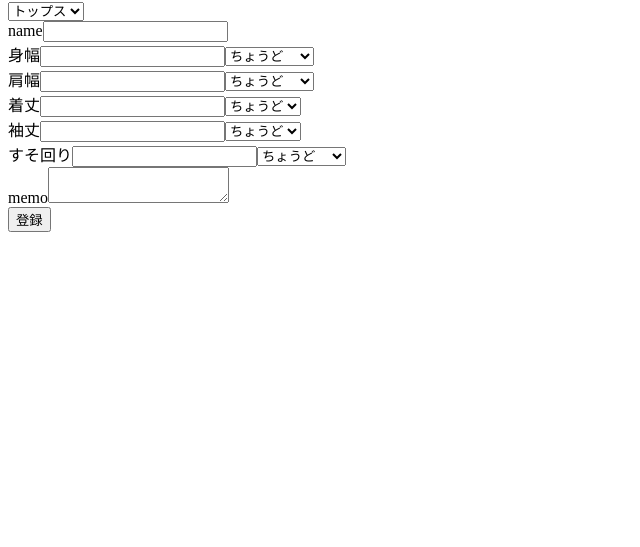
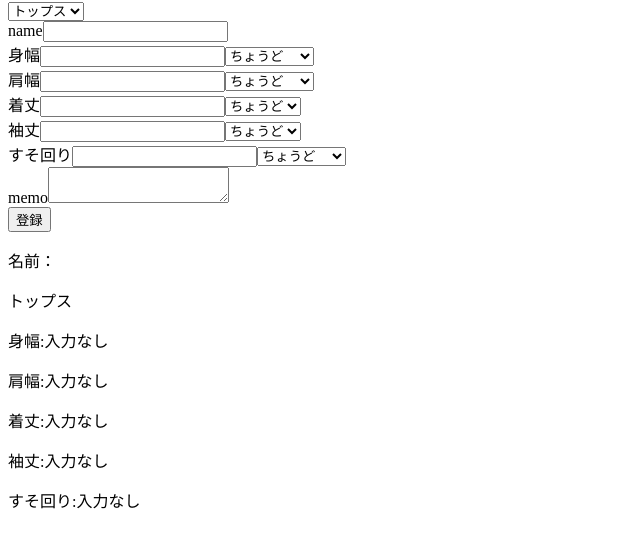
Before and after one commit to Shugo193/fit-predictor, a plain HTML site: page index.html in a window 1280 px wide. Both pictures are taken after a click on the button "登録". Shown: the part 87-634 px from the top of the page, without its empty margins (0-640 px from the left). Drawn offline with Linux system fonts and the light colour scheme.

Commit message:
show saved clothes list with mesurements

```diff
--- a/app.js
+++ b/app.js
@@ -57,12 +57,49 @@ function displayPoints(points, pointArea) {
     pointArea.appendChild(pointsDiv);
   }
 }
+
+function displayAllData(db, allDataArea) {
+  allDataArea.innerHTML = "";
+  const transaction = db.transaction("clothes", "readonly");
+  const store = transaction.objectStore("clothes");
+  const getRequest = store.getAll();
+
+  getRequest.onsuccess = () => {
+    for (const data of getRequest.result) {
+      const { name, category, memo, measurements, id } = data;
+
+      const clothesDiv = document.createElement("div");
+      const nameP = document.createElement("p");
+      nameP.textContent = `名前：${name}`;
+      const categoryP = document.createElement("p");
+      categoryP.textContent = CATEGORIES[category].label;
+      const memoP = document.createElement("p");
+      memoP.textContent = memo;
+
+      const pointsDiv = document.createElement("div");
+      for (const point of CATEGORIES[category].points) {
+        const { key, label, type } = point;
+        const { cmValue, fitEvaluation } = measurements[key];
+
+        const p = document.createElement("p");
+        if (cmValue !== null) {
+          p.textContent = `${label}：${cmValue}cm、 ${EVALUATION[type][fitEvaluation + 2]}`;
+        } else {
+          p.textContent = `${label}:入力なし`;
+        }
+        pointsDiv.appendChild(p);
+      }
+      clothesDiv.append(nameP, categoryP, pointsDiv, memoP);
+      allDataArea.appendChild(clothesDiv);
+    }
+  };
+}
 //indexedDB
 const requestOpen = indexedDB.open("clothesDB", 1);
 let db;
 requestOpen.onupgradeneeded = (event) => {
-  const dataBase = event.target.result;
-  dataBase.createObjectStore("clothes", { keyPath: "id", autoIncrement: true });
+  const database = event.target.result;
+  database.createObjectStore("clothes", { keyPath: "id", autoIncrement: true });
 };
 
 requestOpen.onerror = (event) => {
@@ -71,11 +108,13 @@ requestOpen.onerror = (event) => {
 
 requestOpen.onsuccess = (event) => {
   db = event.target.result;
+  displayAllData(db, allDataArea);
 };
 
 const pointArea = document.getElementById("points");
 const categorySelect = document.getElementById("category");
 const registerButton = document.getElementById("registerButton");
+const allDataArea = document.getElementById("allData");
 
 displayPoints(CATEGORIES[categorySelect.value].points, pointArea);
 
@@ -88,7 +127,7 @@ registerButton.addEventListener("click", () => {
   clothesInformation.name = document.getElementById("name").value;
   clothesInformation.category = categorySelect.value;
   clothesInformation.memo = document.getElementById("memo").value;
-  clothesInformation.measurement = {};
+  clothesInformation.measurements = {};
   for (const point of CATEGORIES[categorySelect.value].points) {
     const key = point.key;
 
@@ -100,15 +139,15 @@ registerButton.addEventListener("click", () => {
       sizeInputed = Number(sizeInput.value);
       fitSelected = Number(document.getElementById(`${key}FitSelect`).value);
     }
-    clothesInformation.measurement[key] = { cmValue: sizeInputed, fitEvaluation: fitSelected };
+    clothesInformation.measurements[key] = { cmValue: sizeInputed, fitEvaluation: fitSelected };
   }
-
 
   const transaction = db.transaction("clothes", "readwrite");
   const store = transaction.objectStore("clothes");
-  const requestStore = store.add(clothesInformation);
+  const storeRequest = store.add(clothesInformation);
 
-  requestStore.onsuccess = (event) => {
+  storeRequest.onsuccess = (event) => {
     console.log("保存しました。");
+    displayAllData(db, allDataArea);
   };
 });
--- a/index.html
+++ b/index.html
@@ -20,6 +20,7 @@
       <button id = "registerButton">登録</button>
     </div>
 
+    <div id="allData"></div>
     <script src="app.js"></script>
   </body>
 </html>
```
